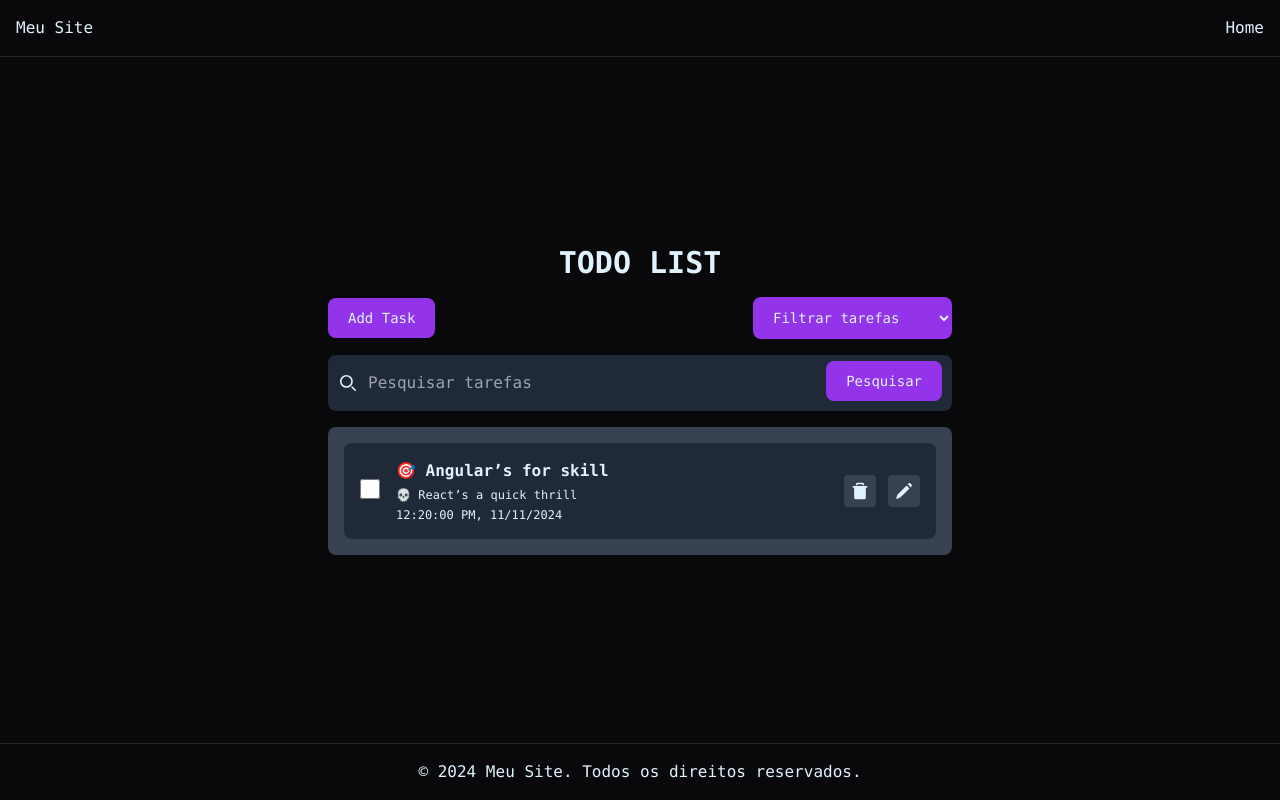
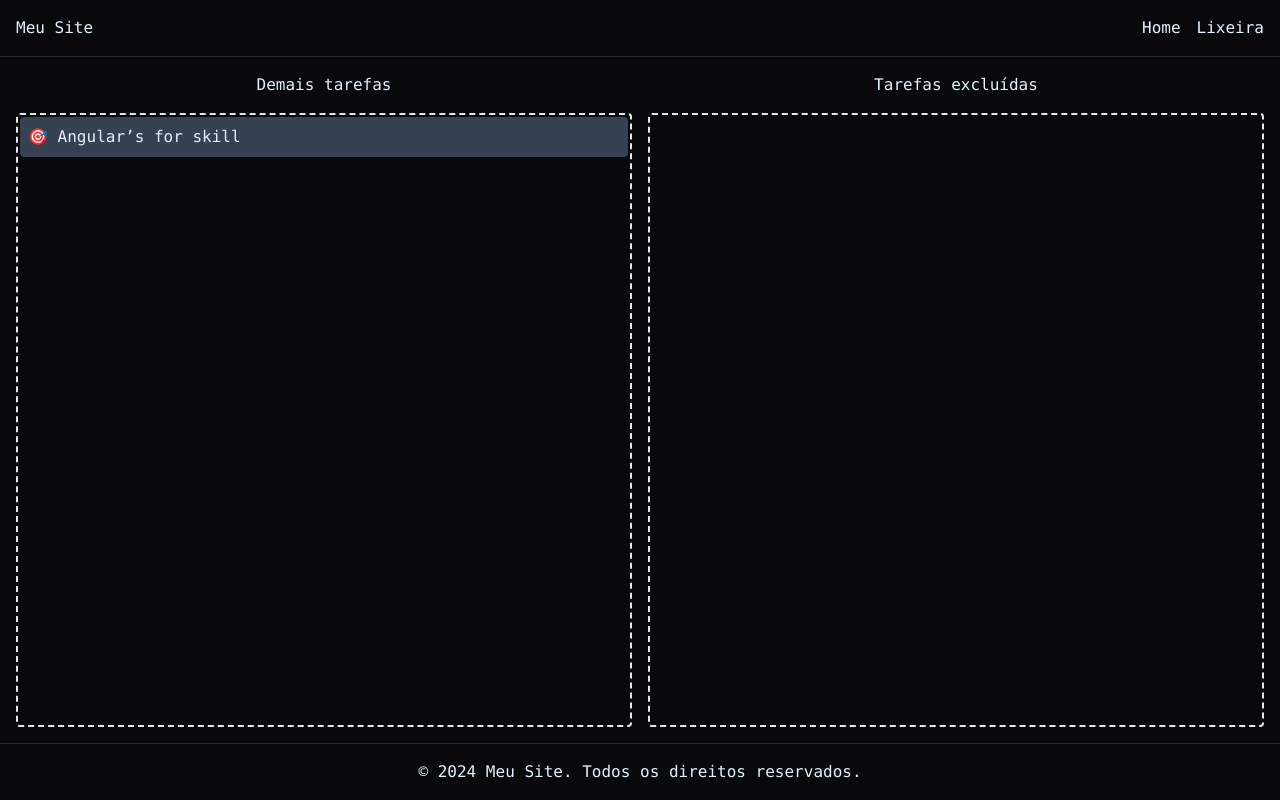
Before and after one commit to bsbontorin/todo, a React (Vite) app: page /recycle in a window 1280 px wide. Built offline with nearby package versions, Linux system fonts and the light colour scheme.

Commit message:
Edit - Desenvolvimento de drag drop para recuperar tarefas excluídas

```diff
--- a/src/App.scss
+++ b/src/App.scss
@@ -19,6 +19,14 @@ body {
   & .header-container {
     @extend %flex-center-between;
     @apply w-full p-4 box-border border-b border-solid border-zinc-800;
+
+    & .menu {
+      @apply w-fit;
+
+      & .list {
+        @apply gap-4 flex flex-row;
+      }
+    }
   }
 
   & .footer-container {
@@ -32,7 +40,7 @@ body {
 }
 
 .home-container {
-  @extend %flex-center-center;
+  @extend %flex-center-start;
   @apply w-full flex-col flex-grow;
 
   & .content {
@@ -119,6 +127,28 @@ body {
             }
           }
         }
+      }
+    }
+  }
+}
+
+.recycle-container {
+  @extend %flex-center-center;
+  @apply w-full flex-col;
+
+  & .content {
+    @apply gap-4 w-full h-full grid grid-cols-2 grid-rows-[auto_1fr];
+
+    & .title {
+      @apply text-center;
+    }
+
+    & .drag-drop-container {
+      @extend %flex-center-start;
+      @apply flex-col w-full flex-grow border-2 border-dashed p-0.5 gap-1 rounded;
+
+      & .item {
+        @apply p-2 w-full bg-gray-700 rounded cursor-move;
       }
     }
   }
--- a/src/Routes.tsx
+++ b/src/Routes.tsx
@@ -2,6 +2,7 @@ import { BrowserRouter, Route, Routes } from 'react-router-dom';
 
 import { Home } from './pages/Home.page';
 import { Other } from './pages/Other.page';
+import { RecycleBin } from './pages/RecycleBin.page';
 
 export const AppRoutes = () => {
   return (
@@ -9,6 +10,7 @@ export const AppRoutes = () => {
       <Routes>
         <Route path='/' element={<Home />} />
         <Route path='/other' element={<Other />} />
+        <Route path='/recycle' element={<RecycleBin />} />
 
         <Route path='*' element={<Home />} />
       </Routes>
--- a/src/components/Header/Header.tsx
+++ b/src/components/Header/Header.tsx
@@ -3,11 +3,14 @@ import React from 'react';
 const Header: React.FC = () => {
   return (
     <header className='header-container'>
-      <h1>Meu Site</h1>
-      <nav>
-        <ul>
-          <li>
+      <h1 className='title'>Meu Site</h1>
+      <nav className='menu'>
+        <ul className='list'>
+          <li className='item'>
             <a href='/'>Home</a>
+          </li>
+          <li className='item'>
+            <a href='/recycle'>Lixeira</a>
           </li>
         </ul>
       </nav>
--- /dev/null
+++ b/src/pages/RecycleBin.page.tsx
@@ -0,0 +1,70 @@
+import { useEffect, useState } from 'react';
+
+import { baseTasks } from '../components/TodoList/TaskList/TaskList.constant';
+import { DefaultLayout } from '../layout/DefaultLayout';
+import { TaskProps } from '../types/todo-list';
+
+export const RecycleBin: React.FC = () => {
+  // * VARIABLES
+  const [tasks, setTasks] = useState<Array<TaskProps>>(() => {
+    const savedTasks = localStorage.getItem('tasks');
+    return savedTasks ? JSON.parse(savedTasks) : baseTasks;
+  });
+  useEffect(() => localStorage.setItem('tasks', JSON.stringify(tasks)), [tasks]);
+
+  const [dropIndicator, setDropIndicator] = useState<string | null>(null);
+
+  const handleOnDragStart = (event: React.DragEvent<HTMLDivElement>, id: string) => {
+    return event.dataTransfer.setData('text/plain', id);
+  };
+
+  const handleOnDragEnd = (event: React.DragEvent<HTMLDivElement>) => {
+    event.dataTransfer.clearData();
+  };
+
+  const handleOnDrop = (event: React.DragEvent<HTMLDivElement>, status: string) => {
+    event.preventDefault();
+    const id = event?.dataTransfer.getData('text/plain');
+
+    const statusList: Record<string, number> = {
+      all: 0,
+      recycle: 3,
+    };
+
+    setTasks((prevTasks) => prevTasks.map((task) => (task.id === id ? { ...task, status: statusList[status] } : task)));
+  };
+
+  const handleOnDragOver = (event: React.DragEvent<HTMLDivElement>) => {
+    event.preventDefault();
+    setDropIndicator(event.currentTarget.id);
+  };
+
+  const renderTasks = (status: string) => {
+    return tasks
+      .filter(({ status: s }) => (status === 'all' ? s !== 3 : status === 'recycle' ? s === 3 : true))
+      .map(({ id, name }) => {
+        return (
+          <div key={id} draggable onDragStart={(event) => handleOnDragStart(event, id)} onDragEnd={(event) => handleOnDragEnd(event)} className='item'>
+            {name}
+          </div>
+        );
+      });
+  };
+
+  return (
+    <DefaultLayout>
+      <section className='recycle-container'>
+        <div className='content'>
+          <h2 className='title'>Demais tarefas</h2>
+          <h2 className='title'>Tarefas excluídas</h2>
+          <div id='all' onDrop={(event) => handleOnDrop(event, 'all')} onDragOver={(event) => handleOnDragOver(event)} className='drag-drop-container'>
+            {renderTasks('all')}
+          </div>
+          <div id='recycle' onDrop={(event) => handleOnDrop(event, 'recycle')} onDragOver={(event) => handleOnDragOver(event)} className='drag-drop-container'>
+            {renderTasks('recycle')}
+          </div>
+        </div>
+      </section>
+    </DefaultLayout>
+  );
+};
```
